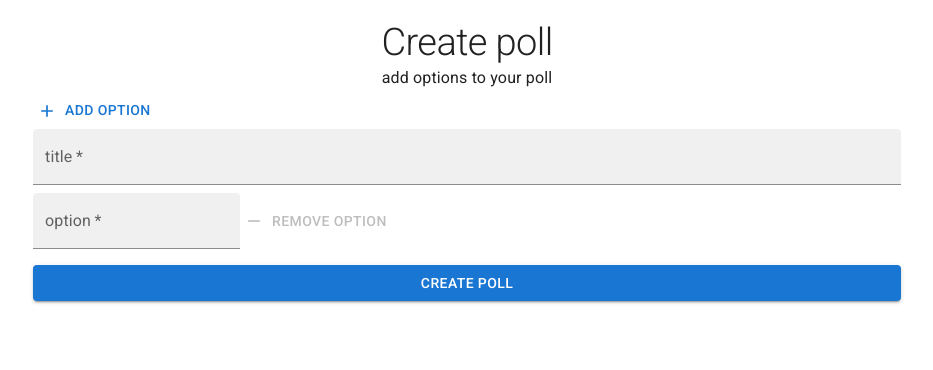
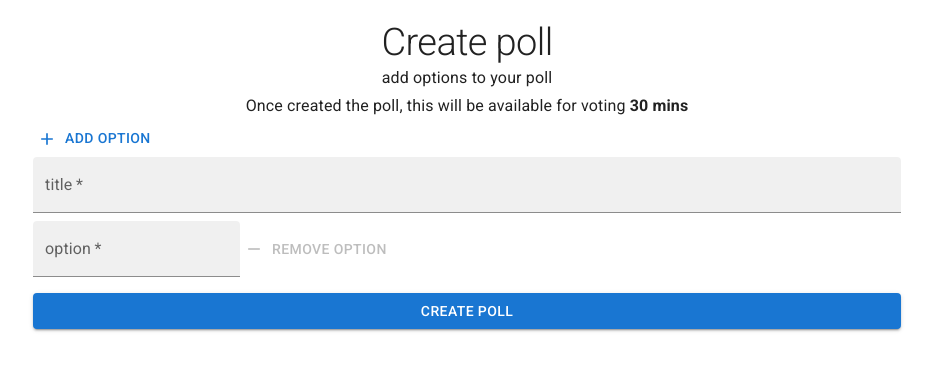
Before and after one commit to TwoZer00/quickPoll, a React (Vite) app: page /create in a window 1280 px wide. Shown: the top 370 px of the page, without its empty margins (173-1106 px from the left). Built offline with nearby package versions, Linux system fonts and the light colour scheme; no server answers.

Commit message:
add poll duration message

```diff
--- a/src/pages/CreatePoll.jsx
+++ b/src/pages/CreatePoll.jsx
@@ -61,7 +61,8 @@ export default function CreatePoll () {
       <Box width='100%' maxWidth='md' mx='auto' p={2}>
         <Typography variant='h1' fontSize={38} align='center'>Create poll</Typography>
         <Typography variant='subtitle1' align='center'>
-          add options to your poll
+          add options to your poll <br />
+          Once created the poll, this will be available for voting <b>30 mins</b>
         </Typography>
         <Stack direction='row' alignItems='center'>
           <Button onClick={handleClick} startIcon={<Add />}>
```
